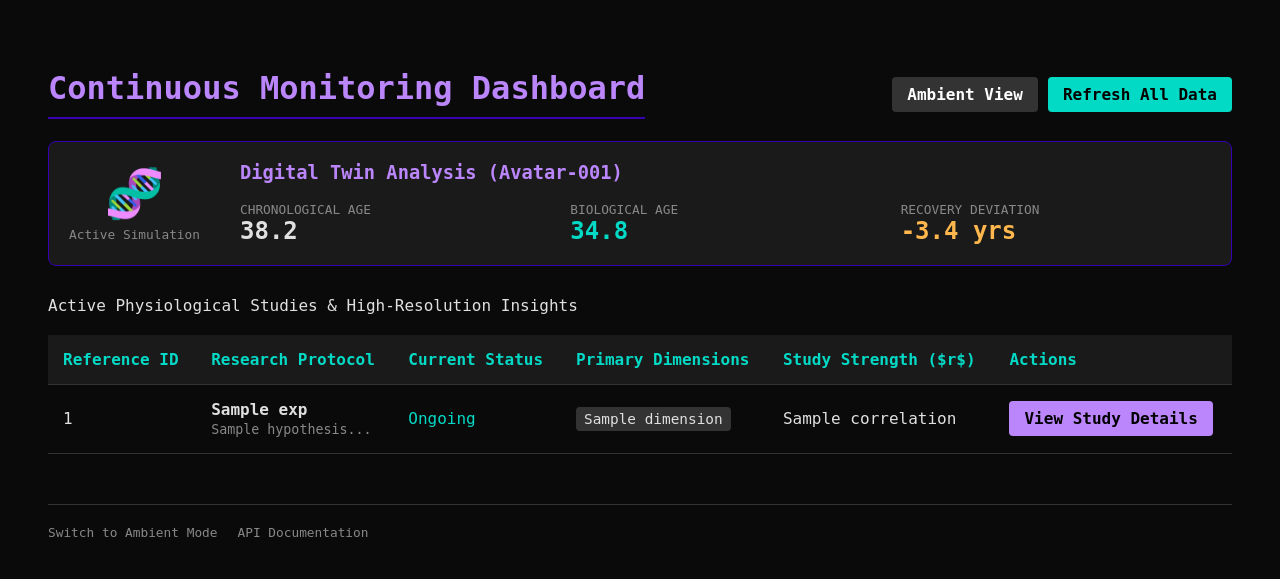
After one commit to kshitija369/bio-analytics-hub, a FastAPI app: template app/templates/analytical_hub.html in a window 1280 px wide. The commit adds this page. Shown: the top 579 px of the page. Run offline with FastAPI, Linux system fonts and the light colour scheme; the template is opened without the code that fills it: most values are stand-ins (such as "Sample title", 1, 10 or a date in 2020).

Commit message:
feat: restore analytical dashboard and implement dual UI (Ambient vs Analytical)

```diff
--- /dev/null
+++ b/app/templates/analytical_hub.html
@@ -0,0 +1,103 @@
+<!DOCTYPE html>
+<html>
+<head>
+    <title>Longevity OS | Continuous Monitoring</title>
+    <style>
+        body { background: #0a0a0a; color: #e0e0e0; font-family: 'JetBrains Mono', monospace; padding: 40px; }
+        h1 { color: #bb86fc; border-bottom: 2px solid #3700b3; padding-bottom: 10px; }
+        table { width: 100%; border-collapse: collapse; margin-top: 20px; }
+        th, td { text-align: left; padding: 15px; border-bottom: 1px solid #333; }
+        th { background: #1a1a1a; color: #03dac6; }
+        tr:hover { background: #121212; }
+        .status-active { color: #03dac6; }
+        .status-planned { color: #ffb74d; }
+        .btn { display: inline-block; padding: 8px 15px; background: #bb86fc; color: #000; text-decoration: none; border-radius: 4px; font-weight: bold; }
+        .btn:hover { background: #9965f4; }
+        .metric-badge { padding: 4px 8px; background: #333; border-radius: 4px; font-size: 0.9em; }
+        .nav-footer { margin-top: 50px; border-top: 1px solid #333; padding-top: 20px; display: flex; gap: 20px; }
+        .nav-link { color: #888; text-decoration: none; font-size: 0.8em; }
+        .nav-link:hover { color: #fff; }
+    </style>
+</head>
+<body>
+    <div style="display: flex; justify-content: space-between; align-items: center;">
+        <h1>Continuous Monitoring Dashboard</h1>
+        <div style="display: flex; gap: 10px;">
+            <a href="/" class="btn" style="background: #333; color: #fff;">Ambient View</a>
+            <a href="/experiments/refresh?redirect_to=/experiments/analytical" class="btn" style="background: #03dac6;">Refresh All Data</a>
+        </div>
+    </div>
+
+    <!-- DT4H-Sim: Cellular Avatar Section -->
+    <div style="background: #1a1a1a; padding: 20px; border: 1px solid #3700b3; border-radius: 8px; margin-bottom: 30px; display: flex; align-items: center; gap: 40px;">
+        <div style="text-align: center;">
+            <div style="font-size: 3em;">🧬</div>
+            <div style="font-size: 0.8em; color: #888; margin-top: 5px;">Active Simulation</div>
+        </div>
+        <div style="flex-grow: 1;">
+            <h3 style="margin-top: 0; color: #bb86fc;">Digital Twin Analysis (Avatar-001)</h3>
+            <div style="display: grid; grid-template-columns: repeat(3, 1fr); gap: 20px;">
+                <div>
+                    <div style="font-size: 0.8em; color: #888;">CHRONOLOGICAL AGE</div>
+                    <div style="font-size: 1.5em; font-weight: bold;">38.2</div>
+                </div>
+                <div>
+                    <div style="font-size: 0.8em; color: #888;">BIOLOGICAL AGE</div>
+                    <div style="font-size: 1.5em; font-weight: bold; color: #03dac6;">34.8</div>
+                </div>
+                <div>
+                    <div style="font-size: 0.8em; color: #888;">RECOVERY DEVIATION</div>
+                    <div style="font-size: 1.5em; font-weight: bold; color: #ffb74d;">-3.4 yrs</div>
+                </div>
+            </div>
+        </div>
+    </div>
+
+    <p>Active Physiological Studies & High-Resolution Insights</p>
+
+    <table>
+        <thead>
+            <tr>
+                <th>Reference ID</th>
+                <th>Research Protocol</th>
+                <th>Current Status</th>
+                <th>Primary Dimensions</th>
+                <th>Study Strength ($r$)</th>
+                <th>Actions</th>
+            </tr>
+        </thead>
+        <tbody>
+            {% for exp in experiments %}
+            <tr>
+                <td>{{ exp.id }}</td>
+                <td>
+                    <strong>{{ exp.name }}</strong><br>
+                    <small style="color: #888;">{{ exp.hypothesis[:80] }}...</small>
+                </td>
+                <td class="status-active">Ongoing</td>
+                <td>
+                    {% for v in exp.independent_variables %}
+                        <span class="metric-badge">{{ v.dimension }}</span>
+                    {% endfor %}
+                </td>
+                <td>
+                    {% if exp.metrics.correlation > 0.6 %}
+                        <span style="color: #03dac6;">{{ exp.metrics.correlation }}</span>
+                    {% else %}
+                        {{ exp.metrics.correlation }}
+                    {% endif %}
+                </td>
+                <td>
+                    <a href="/experiments/{{ exp.id }}" class="btn">View Study Details</a>
+                </td>
+            </tr>
+            {% endfor %}
+        </tbody>
+    </table>
+
+    <div class="nav-footer">
+        <a href="/" class="nav-link">Switch to Ambient Mode</a>
+        <a href="/docs" class="nav-link">API Documentation</a>
+    </div>
+</body>
+</html>
--- a/app/templates/main_hub.html
+++ b/app/templates/main_hub.html
@@ -113,7 +113,7 @@
                     </div>
 
                     <div class="fixed bottom-12 left-0 right-0 flex justify-center space-x-8 opacity-20 hover:opacity-100 transition-opacity duration-500">
-                         <a href="/experiments/" class="font-mono text-[10px] uppercase tracking-widest hover:text-zinc-100 transition-colors">Research Protocols</a>
+                         <a href="/experiments/analytical" class="font-mono text-[10px] uppercase tracking-widest hover:text-zinc-100 transition-colors">Continuous Monitoring</a>
                          <a href="/docs" class="font-mono text-[10px] uppercase tracking-widest hover:text-zinc-100 transition-colors">System API</a>
                     </div>
                 `;
```
Also changed, not shown: app/api/experiment_ui.py (+20 -0 lines), tests/test_ui_integration.py (+8 -0 lines), unified_biometric_dashboard.html (+1 -1 lines).
